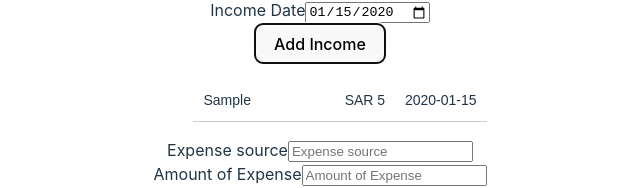
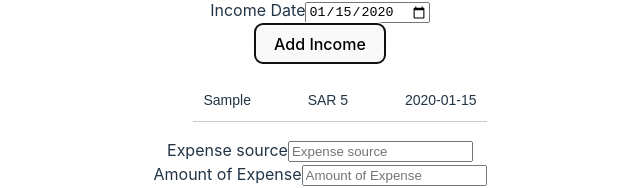
Before and after one commit to Turkiano/Budget-App-Frontend, a React (Vite) app: page / in a window 1280 px wide. Both pictures are taken after typing "Sample", "5", "2020-01-15" into the empty fields and a click on the button "Add Income". Shown: the part 353-541 px from the top of the page, without its empty margins (320-960 px from the left). Built offline with nearby package versions, Linux system fonts and the light colour scheme.

Commit message:
List of income and Expense in a new component

```diff
--- a/src/Components/ExpenseWrapper.tsx
+++ b/src/Components/ExpenseWrapper.tsx
@@ -3,8 +3,9 @@ import '../Styling/ExpenseWrapper.css';
 import { ChangeEvent, FormEvent, useState } from 'react';
 import { Form } from './Form';
 import { v4 as uuidv4 } from 'uuid';
+import { ListItems } from './ListItems';
 
-type Expense = {
+export type Expense = {
   id: string;
   source: string;
   amount: number;
@@ -79,15 +80,7 @@ export function ExpenseWrapper() {
         inputs={EXPENSE_INPUTS}
          buttonLabel="Add Expense"
       />
-      <ul className="details">
-        {expenses.map((expense) => (
-          <li className="detail-item" key={expense.id}>
-            <span className="expense-source">{expense.source}</span>
-            <span className="expense-amount">SAR {expense.amount}</span>
-            <span className="expense-date">{expense.date}</span>
-          </li>
-        ))}
-      </ul>
+     <ListItems items={expenses}/>
     </>
   );
 }
--- a/src/Components/IncomeWrapper.tsx
+++ b/src/Components/IncomeWrapper.tsx
@@ -3,8 +3,9 @@ import '../Styling/IncomeWrapper.css';
 import { ChangeEvent, FormEvent, useState } from 'react';
 import { Form } from './Form';
 import { v4 as uuidv4 } from 'uuid'; // Install uuid with `npm install uuid`
+import { ListItems } from './ListItems';
 
-type Income = {
+export type Income = {
   id: string;
   source: string;
   amount: number;
@@ -78,17 +79,7 @@ export function IncomeWrapper() {
         buttonLabel="Add Income"
       />
 
-      <ul className="details">
-        {incomes.map((income) => {
-          return (
-            <li className="detail-item" key={income.id}>
-              <span className="income-source">{income.source} </span>
-              <span className="income-amount">SAR {income.amount}</span>
-              <span className="income-date">{income.date}</span>
-            </li>
-          );
-        })}
-      </ul>
+     <ListItems items={incomes}/>
     </>
   );
 }
--- /dev/null
+++ b/src/Components/ListItems.tsx
@@ -0,0 +1,25 @@
+import { Expense } from "./ExpenseWrapper";
+import { Income } from "./IncomeWrapper";
+
+
+type ListItemProps = {
+
+    items: Income[] | Expense []
+}
+
+
+export function ListItems ({items}: ListItemProps){
+    return(
+        <ul className="details">
+        {items.map((item) => {
+          return (
+            <li className="detail-item" key={item.id}>
+              <span className="item-source">{item.source} </span>
+              <span className="item-amount">SAR {item.amount}</span>
+              <span className="item-date">{item.date}</span>
+            </li>
+          );
+        })}
+      </ul>
+    )
+}
```
